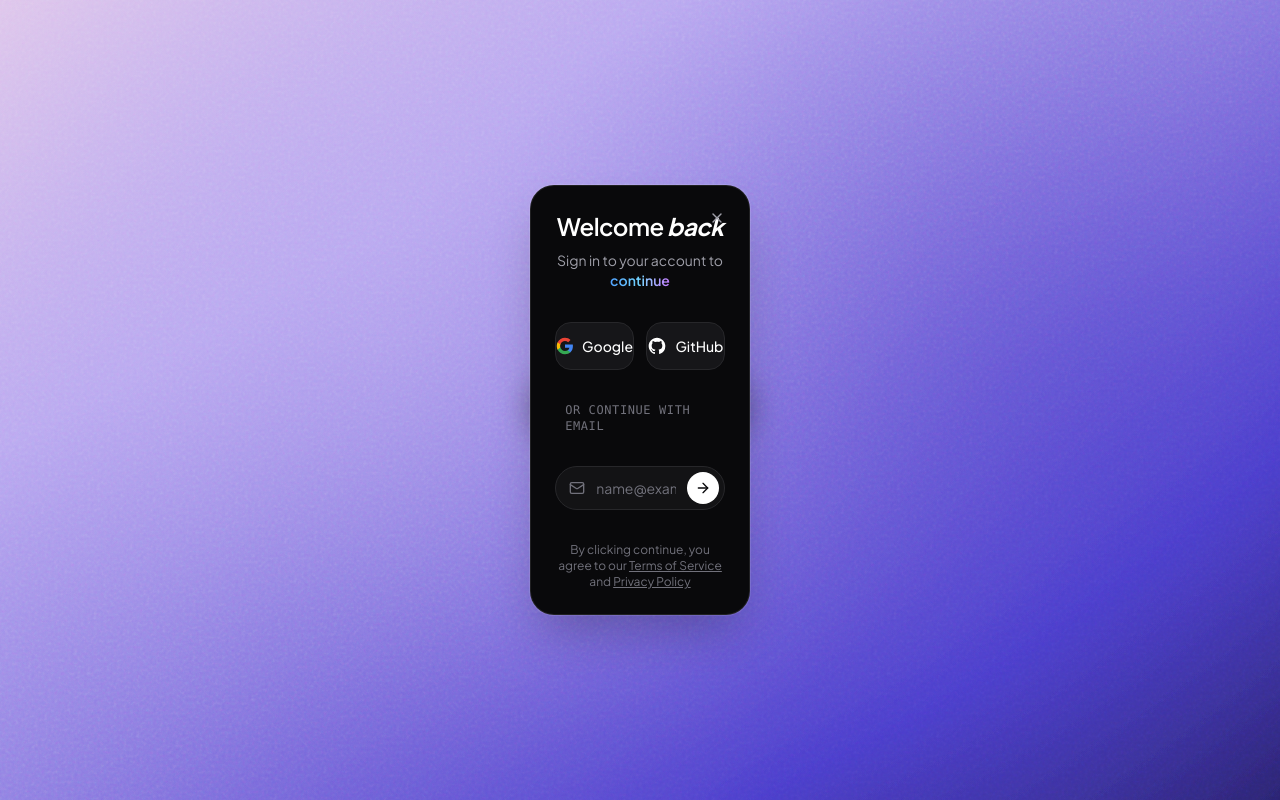
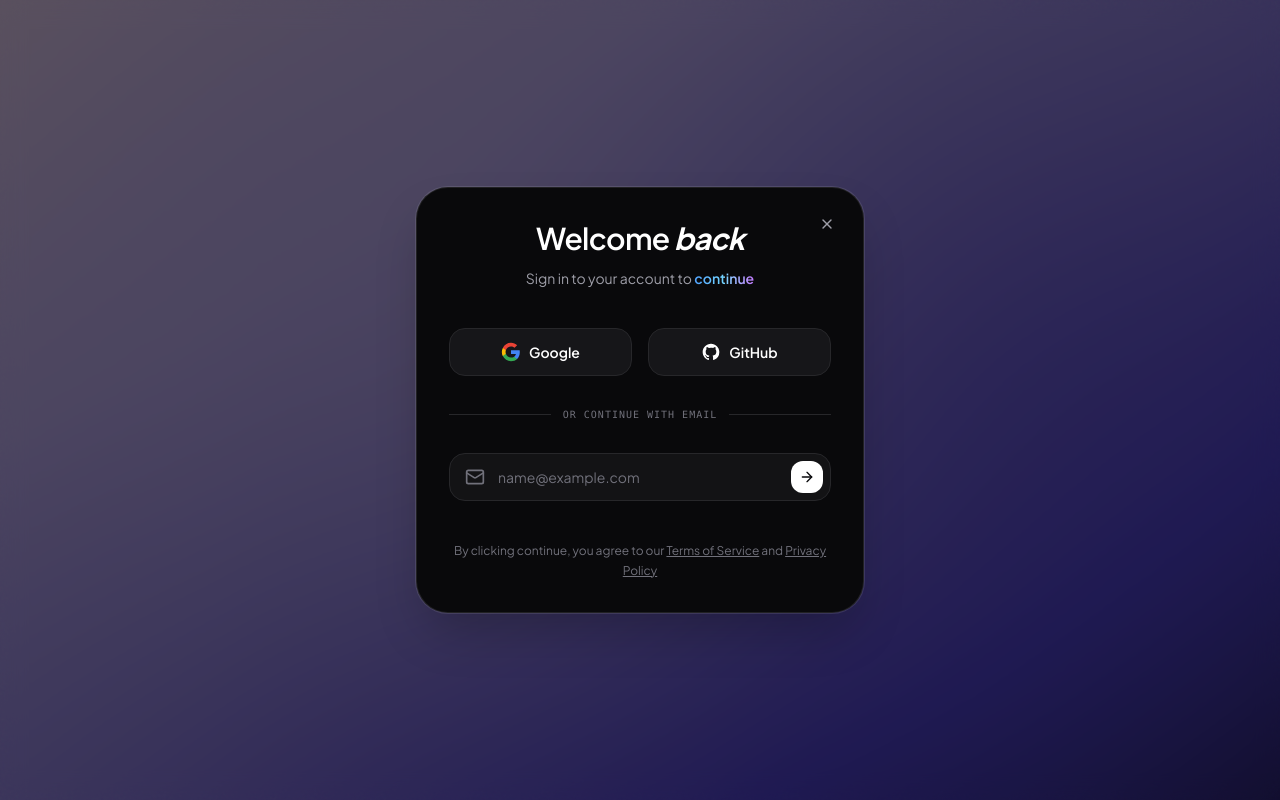
Before and after one commit to Moeez34/AgentCRM, a Next.js app in the folder web/: page /login in a window 1280 px wide. Both pictures are taken after a click on the button "Sign up / Sign in". Built offline with nearby package versions, Linux system fonts and the light colour scheme.

Commit message:
fix: restore premium wide aspect ratio for AuthModal using React Portal

```diff
--- a/web/src/components/ui/auth-modal.tsx
+++ b/web/src/components/ui/auth-modal.tsx
@@ -1,6 +1,7 @@
 "use client";
 
 import * as React from "react";
+import { createPortal } from "react-dom";
 import { motion, AnimatePresence, type Variants } from "framer-motion";
 import { X, Mail, ArrowRight } from "lucide-react";
 import { cn } from "@/lib/utils";
@@ -52,6 +53,11 @@ function AuthModal({
 }: AuthModalProps) {
   const [isOpen, setIsOpen] = React.useState(false);
   const [email, setEmail] = React.useState("");
+  const [mounted, setMounted] = React.useState(false);
+
+  React.useEffect(() => {
+    setMounted(true);
+  }, []);
 
   const container: Variants = {
     hidden: { opacity: 0, scale: 0.95 },
@@ -118,6 +124,7 @@ function AuthModal({
         </span>
       </button>
 
+      {mounted && typeof document !== "undefined" && createPortal(
         <AnimatePresence>
           {isOpen && (
             <div className="fixed inset-0 z-50 flex items-center justify-center p-4 sm:p-0">
@@ -136,10 +143,10 @@ function AuthModal({
                 initial="hidden"
                 animate="show"
                 exit="exit"
-              className="relative w-full max-w-[360px] overflow-hidden rounded-3xl bg-zinc-950 p-6 shadow-2xl backdrop-blur-2xl border border-zinc-800/80 ring-1 ring-white/10 text-white"
+                className="relative w-full max-w-md overflow-hidden rounded-[32px] bg-zinc-950 p-8 shadow-2xl backdrop-blur-2xl border border-zinc-800/80 ring-1 ring-white/10 text-white"
               >
               {/* Close Button */}
-              <div className="absolute right-4 top-4">
+              <div className="absolute right-5 top-5">
                 <button
                   onClick={() => setIsOpen(false)}
                   className="rounded-full p-2 text-zinc-400 hover:bg-zinc-900 hover:text-zinc-200 transition-colors cursor-pointer"
@@ -149,11 +156,11 @@ function AuthModal({
               </div>
 
               {/* Header with Styled Typography */}
-              <motion.div variants={item} className="mb-8 text-center">
-                <h2 className="text-2xl font-semibold tracking-tight text-white">
+              <motion.div variants={item} className="mb-10 text-center">
+                <h2 className="text-3xl font-semibold tracking-tight text-white">
                   Welcome <span className="font-bold italic">back</span>
                 </h2>
-                <p className="mt-2 text-sm text-zinc-400">
+                <p className="mt-3 text-sm text-zinc-400">
                   Sign in to your account to{" "}
                   <span className="bg-gradient-to-r from-blue-400 via-sky-300 to-purple-400 bg-clip-text text-transparent font-semibold">
                     continue
@@ -164,14 +171,14 @@ function AuthModal({
               {/* Provider Options */}
               <motion.div
                 variants={item}
-                className="grid grid-cols-2 gap-3 mb-8"
+                className="grid grid-cols-2 gap-4 mb-8"
               >
                 {socialButtons.map((btn, i) => (
                   <button
                     key={i}
                     onClick={() => onLogin?.(btn.label)}
                     className={cn(
-                      "flex h-12 items-center justify-center gap-2 rounded-2xl border border-zinc-800 bg-zinc-900/90 font-medium text-sm text-white transition-all hover:scale-[1.02] active:scale-[0.98] cursor-pointer",
+                      "flex h-12 items-center justify-center gap-2 rounded-2xl border border-zinc-800 bg-zinc-900/90 font-semibold text-sm text-white transition-all hover:scale-[1.02] active:scale-[0.98] cursor-pointer",
                       btn.color
                     )}
                     aria-label={`Sign in with ${btn.label}`}
@@ -188,7 +195,7 @@ function AuthModal({
                   <span className="w-full border-t border-zinc-800" />
                 </div>
                 <div className="relative flex justify-center text-xs uppercase">
-                  <span className="bg-zinc-950 px-2.5 text-zinc-500 font-mono tracking-wider">
+                  <span className="bg-zinc-950 px-3 text-zinc-500 font-mono tracking-widest text-[10px]">
                     Or continue with email
                   </span>
                 </div>
@@ -197,17 +204,17 @@ function AuthModal({
               {/* Email Form */}
               <motion.div variants={item}>
                 <form onSubmit={handleEmailSubmit} className="relative">
-                  <Mail className="absolute left-3.5 top-1/2 -translate-y-1/2 h-4 w-4 text-zinc-500" />
+                  <Mail className="absolute left-4 top-1/2 -translate-y-1/2 h-5 w-5 text-zinc-500" />
                   <input
                     type="email"
                     value={email}
                     onChange={(e) => setEmail(e.target.value)}
                     placeholder="name@example.com"
-                    className="h-11 w-full rounded-full border border-zinc-800 bg-zinc-900/70 pl-10 pr-12 text-sm text-white placeholder:text-zinc-500 outline-none transition-all focus:border-zinc-700 focus:bg-zinc-900 focus:ring-1 focus:ring-zinc-700"
+                    className="h-12 w-full rounded-2xl border border-zinc-800 bg-zinc-900/70 pl-12 pr-14 text-sm text-white placeholder:text-zinc-500 outline-none transition-all focus:border-zinc-700 focus:bg-zinc-900 focus:ring-1 focus:ring-zinc-700"
                   />
                   <button
                     type="submit"
-                    className="absolute right-1.5 top-1/2 -translate-y-1/2 rounded-full h-8 w-8 flex items-center justify-center bg-white text-zinc-950 transition-transform hover:scale-95 active:scale-90 font-bold cursor-pointer"
+                    className="absolute right-2 top-1/2 -translate-y-1/2 rounded-xl h-8 w-8 flex items-center justify-center bg-white text-zinc-950 transition-transform hover:scale-95 active:scale-90 font-bold cursor-pointer"
                   >
                     <ArrowRight className="h-4 w-4" />
                   </button>
@@ -215,19 +222,19 @@ function AuthModal({
               </motion.div>
 
               {/* Terms Footer */}
-              <motion.div variants={item} className="mt-8 text-center">
-                <p className="text-xs text-zinc-500">
+              <motion.div variants={item} className="mt-10 text-center">
+                <p className="text-xs text-zinc-500 leading-relaxed">
                   By clicking continue, you agree to our{" "}
                   <a
                     href="#"
-                    className="underline hover:text-zinc-300"
+                    className="underline hover:text-zinc-300 transition-colors"
                   >
                     Terms of Service
                   </a>{" "}
                   and{" "}
                   <a
                     href="#"
-                    className="underline hover:text-zinc-300"
+                    className="underline hover:text-zinc-300 transition-colors"
                   >
                     Privacy Policy
                   </a>
@@ -236,7 +243,9 @@ function AuthModal({
             </motion.div>
           </div>
         )}
-      </AnimatePresence>
+      </AnimatePresence>,
+      document.body
+    )}
     </>
   );
 }
```
Lines whose indentation alone changed are shown as unchanged.
